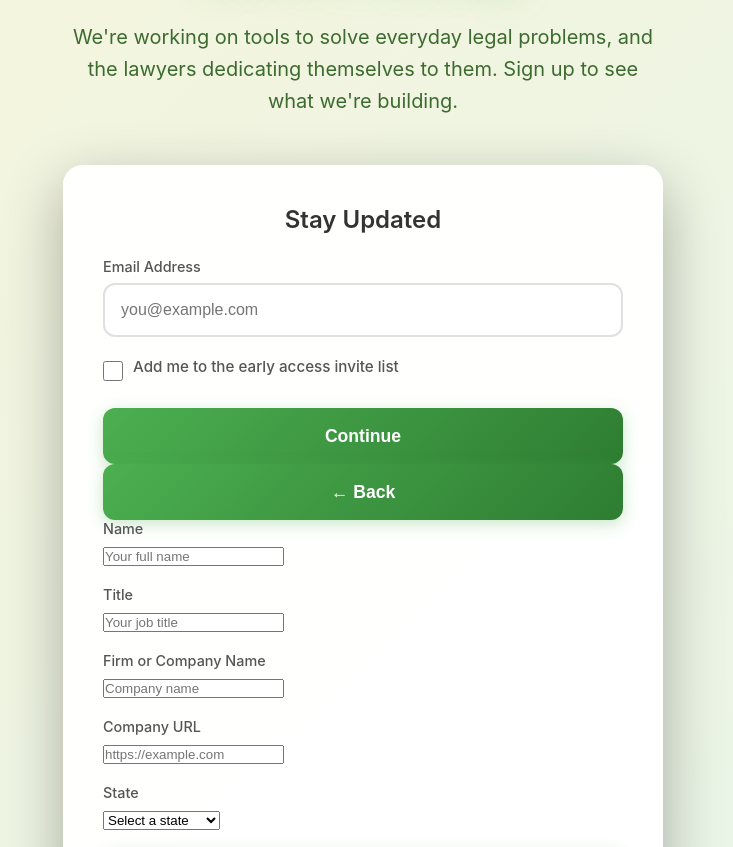
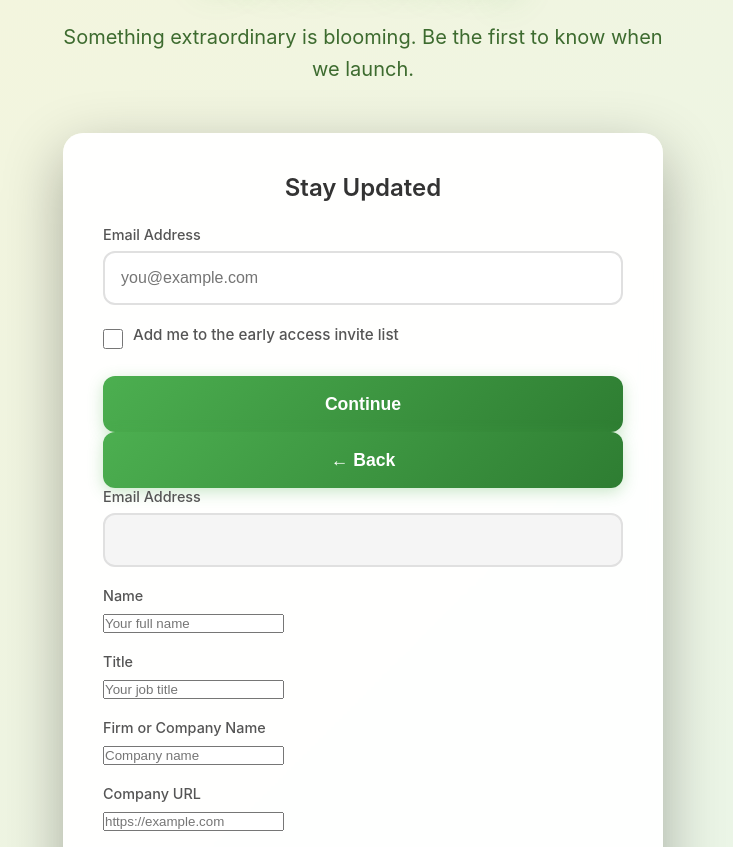
Before and after one commit to keeganbloom/bloomsday-landing-stealth, a plain HTML site: page home.html in a window 1280 px wide. Shown: the part 100-947 px from the top of the page, without its empty margins (277-1010 px from the left). Drawn offline with Linux system fonts and the light colour scheme.

Commit message:
Update home.html

```diff
--- a/home.html
+++ b/home.html
@@ -229,7 +229,7 @@
 <body>
     <div class="container">
         <h1 class="logo">Bloomsday</h1>
-        <p class="tagline">We're working on tools to solve everyday legal problems, and the lawyers dedicating themselves to them.  Sign up to see what we're building.</p>
+        <p class="tagline">Something extraordinary is blooming. Be the first to know when we launch.</p>
 
         <div class="form-container">
             <h2 class="form-title">Stay Updated</h2>
@@ -248,8 +248,13 @@
                     <button type="button" id="continueBtn">Continue</button>
                 </div>
 
-                <div id="additionalInfo" class="additional-info">
+                <div id="additionalInfo">
                     <button type="button" class="back-button" id="backBtn">← Back</button>
+
+                    <div class="input-group">
+                        <label for="emailDisplay">Email Address</label>
+                        <input type="email" id="emailDisplay" name="emailDisplay" readonly style="background: #f5f5f5;">
+                    </div>
 
                     <div class="input-group">
                         <label for="name">Name</label>
```
